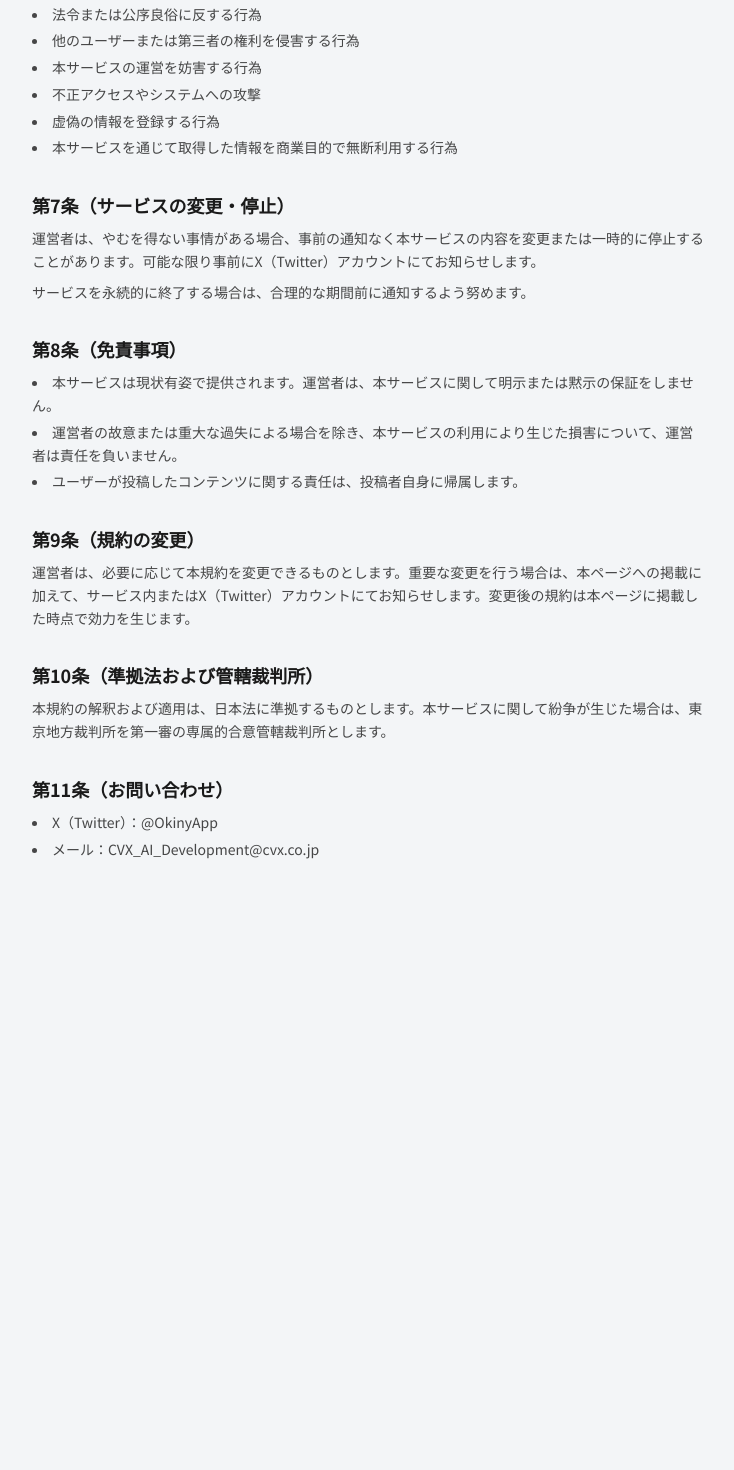
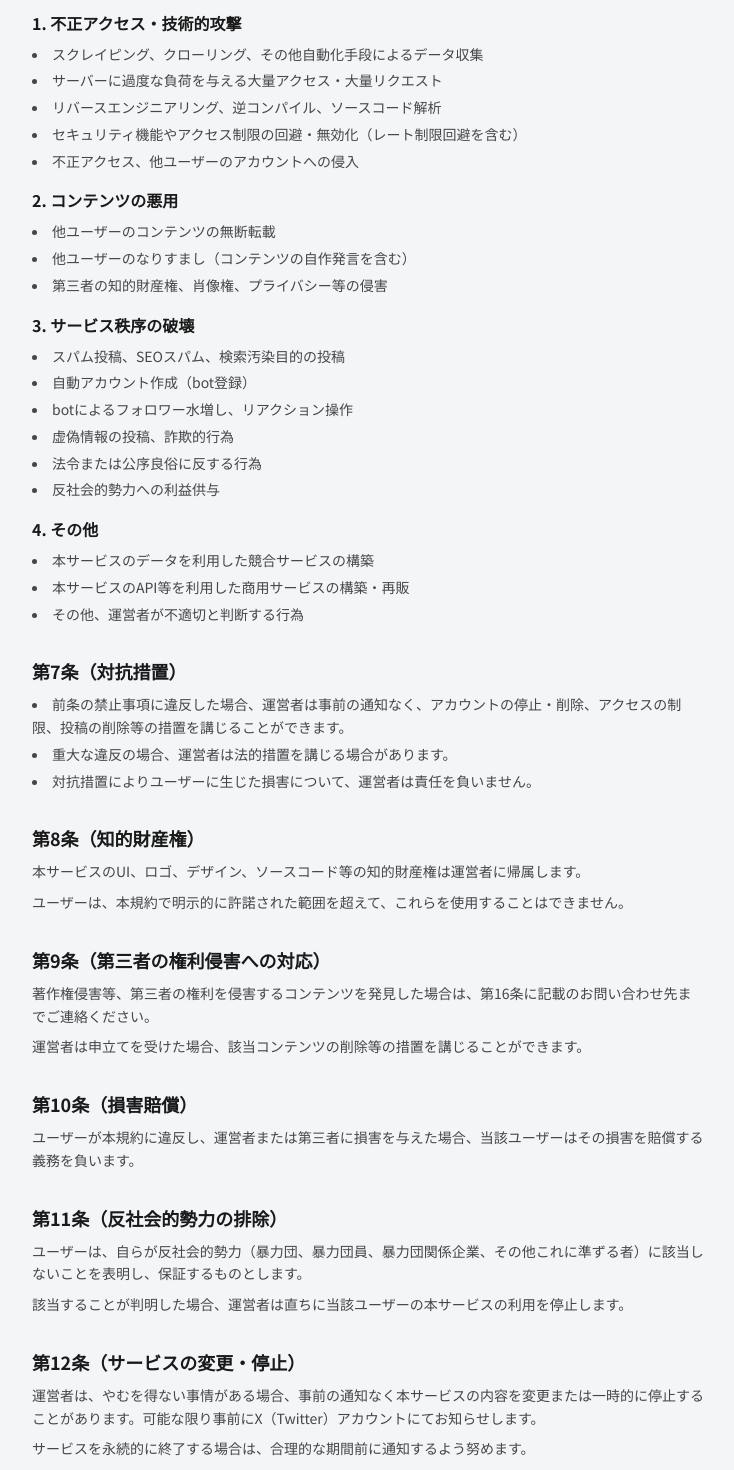
Before and after one commit to 777AI777/Development-practice, a Next.js app in the folder okiny-web/: page /terms in a window 1280 px wide. Shown: the part 920-2390 px from the top of the page, without its empty margins (272-1006 px from the left). Before the commit the page ends 1828 px from the top, so only its background shows below. Built offline with nearby package versions, Linux system fonts and the light colour scheme; no server answers.

Commit message:
プライバシーポリシーポリシー、利用規約改善

```diff
--- a/okiny-web/src/app/privacy/page.tsx
+++ b/okiny-web/src/app/privacy/page.tsx
@@ -14,7 +14,7 @@ function PrivacyContent() {
         プライバシーポリシー
       </h1>
       <p className="mt-2 text-sm text-muted-foreground">
-        最終更新日: 2026年3月25日
+        最終更新日: 2026年3月26日
       </p>
 
       <div className="mt-8 space-y-8 text-sm leading-relaxed text-foreground">
@@ -62,6 +62,15 @@ function PrivacyContent() {
           <ul className="mt-2 list-inside list-disc space-y-1 text-foreground/80">
             <li>作成したランキングデータ（タイトル、タグ、ランキング項目）</li>
             <li>下書きデータ（ブラウザのIndexedDBにローカル保存）</li>
+          </ul>
+          <p className="mt-2 text-foreground/80">
+            さらに、サービスの安定運用および不正アクセスの検出・防止を目的として、以下のアクセスログを自動的に記録します。
+          </p>
+          <ul className="mt-2 list-inside list-disc space-y-1 text-foreground/80">
+            <li>IPアドレス</li>
+            <li>User-Agent（ブラウザ・OS情報）</li>
+            <li>アクセス日時</li>
+            <li>リクエスト内容</li>
           </ul>
         </section>
 
--- a/okiny-web/src/app/terms/page.tsx
+++ b/okiny-web/src/app/terms/page.tsx
@@ -12,7 +12,7 @@ function TermsContent() {
     <>
       <h1 className="text-2xl font-bold text-foreground">利用規約</h1>
       <p className="mt-2 text-sm text-muted-foreground">
-        最終更新日: 2026年3月25日
+        最終更新日: 2026年3月26日
       </p>
 
       <div className="mt-8 space-y-8 text-sm leading-relaxed text-foreground">
@@ -82,21 +82,140 @@ function TermsContent() {
           <p className="mt-2 text-foreground/80">
             ユーザーは、以下の行為を行ってはなりません。
           </p>
+
+          <h3 className="mt-4 text-base font-semibold text-foreground">
+            1. 不正アクセス・技術的攻撃
+          </h3>
           <ul className="mt-2 list-inside list-disc space-y-1 text-foreground/80">
+            <li>
+              スクレイピング、クローリング、その他自動化手段によるデータ収集
+            </li>
+            <li>
+              サーバーに過度な負荷を与える大量アクセス・大量リクエスト
+            </li>
+            <li>
+              リバースエンジニアリング、逆コンパイル、ソースコード解析
+            </li>
+            <li>
+              セキュリティ機能やアクセス制限の回避・無効化（レート制限回避を含む）
+            </li>
+            <li>
+              不正アクセス、他ユーザーのアカウントへの侵入
+            </li>
+          </ul>
+
+          <h3 className="mt-4 text-base font-semibold text-foreground">
+            2. コンテンツの悪用
+          </h3>
+          <ul className="mt-2 list-inside list-disc space-y-1 text-foreground/80">
+            <li>
+              他ユーザーのコンテンツの無断転載
+            </li>
+            <li>
+              他ユーザーのなりすまし（コンテンツの自作発言を含む）
+            </li>
+            <li>
+              第三者の知的財産権、肖像権、プライバシー等の侵害
+            </li>
+          </ul>
+
+          <h3 className="mt-4 text-base font-semibold text-foreground">
+            3. サービス秩序の破壊
+          </h3>
+          <ul className="mt-2 list-inside list-disc space-y-1 text-foreground/80">
+            <li>
+              スパム投稿、SEOスパム、検索汚染目的の投稿
+            </li>
+            <li>自動アカウント作成（bot登録）</li>
+            <li>
+              botによるフォロワー水増し、リアクション操作
+            </li>
+            <li>虚偽情報の投稿、詐欺的行為</li>
             <li>法令または公序良俗に反する行為</li>
-            <li>他のユーザーまたは第三者の権利を侵害する行為</li>
-            <li>本サービスの運営を妨害する行為</li>
-            <li>不正アクセスやシステムへの攻撃</li>
-            <li>虚偽の情報を登録する行為</li>
+            <li>反社会的勢力への利益供与</li>
+          </ul>
+
+          <h3 className="mt-4 text-base font-semibold text-foreground">
+            4. その他
+          </h3>
+          <ul className="mt-2 list-inside list-disc space-y-1 text-foreground/80">
             <li>
-              本サービスを通じて取得した情報を商業目的で無断利用する行為
+              本サービスのデータを利用した競合サービスの構築
+            </li>
+            <li>
+              本サービスのAPI等を利用した商用サービスの構築・再販
+            </li>
+            <li>
+              その他、運営者が不適切と判断する行為
             </li>
           </ul>
         </section>
 
         <section>
           <h2 className="text-lg font-semibold text-foreground">
-            第7条（サービスの変更・停止）
+            第7条（対抗措置）
+          </h2>
+          <ul className="mt-2 list-inside list-disc space-y-1 text-foreground/80">
+            <li>
+              前条の禁止事項に違反した場合、運営者は事前の通知なく、アカウントの停止・削除、アクセスの制限、投稿の削除等の措置を講じることができます。
+            </li>
+            <li>
+              重大な違反の場合、運営者は法的措置を講じる場合があります。
+            </li>
+            <li>
+              対抗措置によりユーザーに生じた損害について、運営者は責任を負いません。
+            </li>
+          </ul>
+        </section>
+
+        <section>
+          <h2 className="text-lg font-semibold text-foreground">
+            第8条（知的財産権）
+          </h2>
+          <p className="mt-2 text-foreground/80">
+            本サービスのUI、ロゴ、デザイン、ソースコード等の知的財産権は運営者に帰属します。
+          </p>
+          <p className="mt-2 text-foreground/80">
+            ユーザーは、本規約で明示的に許諾された範囲を超えて、これらを使用することはできません。
+          </p>
+        </section>
+
+        <section>
+          <h2 className="text-lg font-semibold text-foreground">
+            第9条（第三者の権利侵害への対応）
+          </h2>
+          <p className="mt-2 text-foreground/80">
+            著作権侵害等、第三者の権利を侵害するコンテンツを発見した場合は、第16条に記載のお問い合わせ先までご連絡ください。
+          </p>
+          <p className="mt-2 text-foreground/80">
+            運営者は申立てを受けた場合、該当コンテンツの削除等の措置を講じることができます。
+          </p>
+        </section>
+
+        <section>
+          <h2 className="text-lg font-semibold text-foreground">
+            第10条（損害賠償）
+          </h2>
+          <p className="mt-2 text-foreground/80">
+            ユーザーが本規約に違反し、運営者または第三者に損害を与えた場合、当該ユーザーはその損害を賠償する義務を負います。
+          </p>
+        </section>
+
+        <section>
+          <h2 className="text-lg font-semibold text-foreground">
+            第11条（反社会的勢力の排除）
+          </h2>
+          <p className="mt-2 text-foreground/80">
+            ユーザーは、自らが反社会的勢力（暴力団、暴力団員、暴力団関係企業、その他これに準ずる者）に該当しないことを表明し、保証するものとします。
+          </p>
+          <p className="mt-2 text-foreground/80">
+            該当することが判明した場合、運営者は直ちに当該ユーザーの本サービスの利用を停止します。
+          </p>
+        </section>
+
+        <section>
+          <h2 className="text-lg font-semibold text-foreground">
+            第12条（サービスの変更・停止）
           </h2>
           <p className="mt-2 text-foreground/80">
             運営者は、やむを得ない事情がある場合、事前の通知なく本サービスの内容を変更または一時的に停止することがあります。可能な限り事前にX（Twitter）アカウントにてお知らせします。
@@ -108,7 +227,7 @@ function TermsContent() {
 
         <section>
           <h2 className="text-lg font-semibold text-foreground">
-            第8条（免責事項）
+            第13条（免責事項）
           </h2>
           <ul className="mt-2 list-inside list-disc space-y-1 text-foreground/80">
             <li>
@@ -125,7 +244,7 @@ function TermsContent() {
 
         <section>
           <h2 className="text-lg font-semibold text-foreground">
-            第9条（規約の変更）
+            第14条（規約の変更）
           </h2>
           <p className="mt-2 text-foreground/80">
             運営者は、必要に応じて本規約を変更できるものとします。重要な変更を行う場合は、本ページへの掲載に加えて、サービス内またはX（Twitter）アカウントにてお知らせします。変更後の規約は本ページに掲載した時点で効力を生じます。
@@ -134,7 +253,7 @@ function TermsContent() {
 
         <section>
           <h2 className="text-lg font-semibold text-foreground">
-            第10条（準拠法および管轄裁判所）
+            第15条（準拠法および管轄裁判所）
           </h2>
           <p className="mt-2 text-foreground/80">
             本規約の解釈および適用は、日本法に準拠するものとします。本サービスに関して紛争が生じた場合は、東京地方裁判所を第一審の専属的合意管轄裁判所とします。
@@ -143,7 +262,7 @@ function TermsContent() {
 
         <section>
           <h2 className="text-lg font-semibold text-foreground">
-            第11条（お問い合わせ）
+            第16条（お問い合わせ）
           </h2>
           <ul className="mt-2 list-inside list-disc space-y-1 text-foreground/80">
             <li>
```
